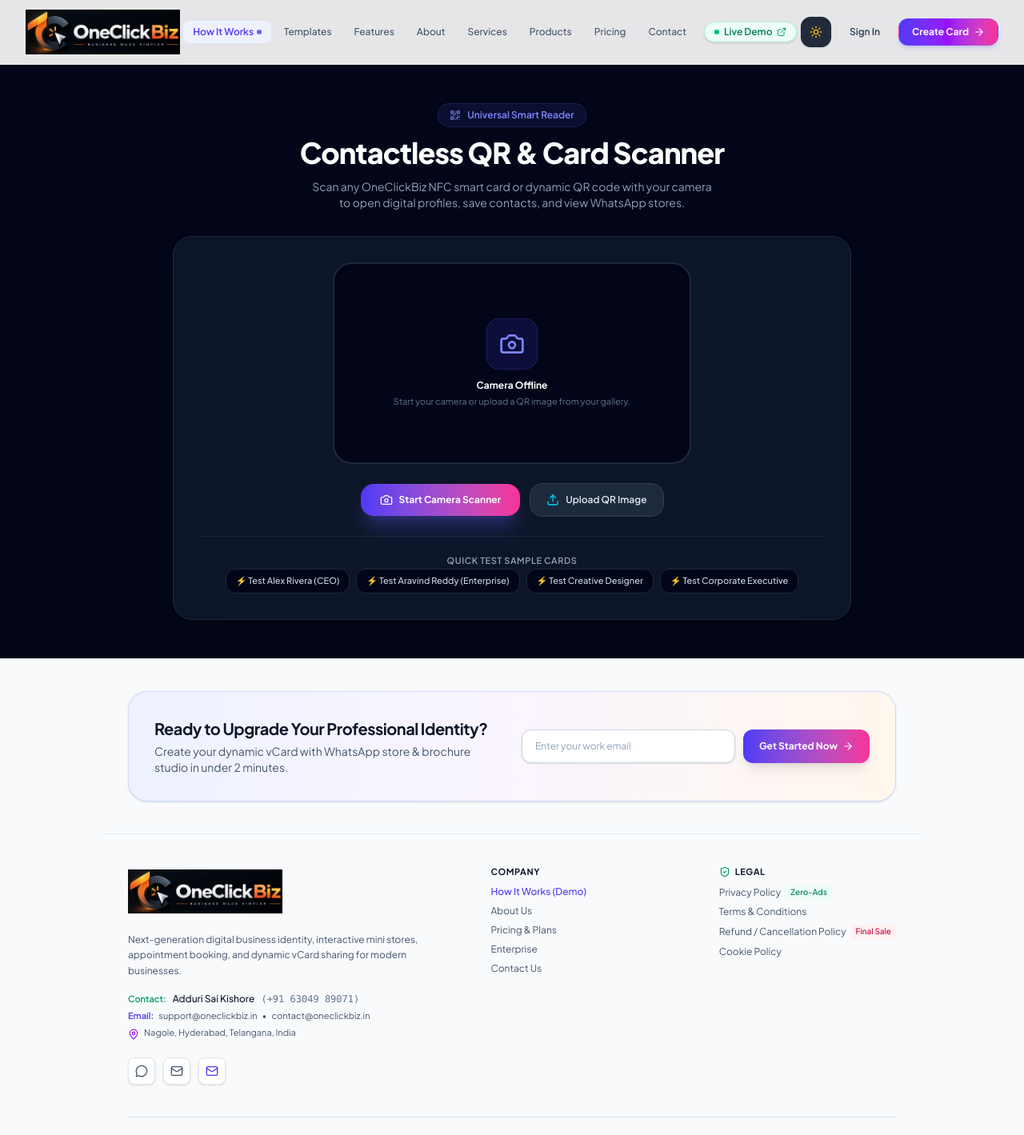
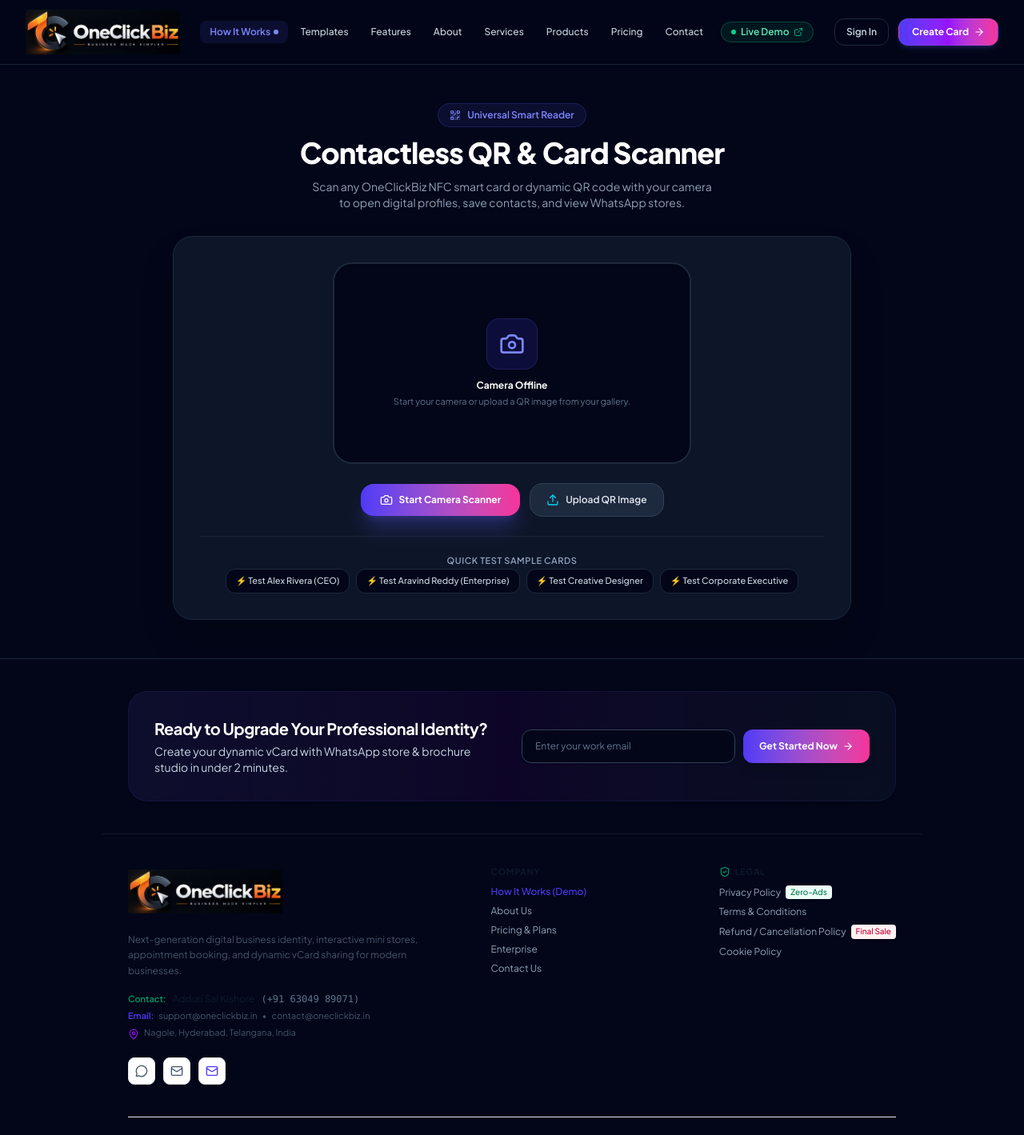
Before and after one commit to merlinflowtechnologies/oneclickbiz, a Next.js app: page /scan in a window 1280 px wide. Shown: the top 1419 px of the page at 80% size. Built offline with nearby package versions, Linux system fonts and the light colour scheme.

Commit message:
Lock dark theme permanently across mobile and desktop

```diff
--- a/src/app/globals.css
+++ b/src/app/globals.css
@@ -1,8 +1,8 @@
 @import "tailwindcss";
 
 :root {
-  --background: #ffffff;
-  --foreground: #0f172a;
+  --background: #020617;
+  --foreground: #f8fafc;
 }
 
 .dark {
--- a/src/app/layout.tsx
+++ b/src/app/layout.tsx
@@ -102,8 +102,6 @@ export const metadata: Metadata = {
 
 import Script from 'next/script';
 
-import { ThemeProvider } from '@/components/theme/ThemeProvider';
-
 export default function RootLayout({
   children,
 }: {
@@ -202,10 +200,8 @@ export default function RootLayout({
           dangerouslySetInnerHTML={{ __html: JSON.stringify(jsonLdSoftwareApp) }}
         />
       </head>
-      <body className="min-h-full flex flex-col dark:bg-slate-950 dark:text-slate-100 bg-white text-slate-900 font-sans transition-colors duration-200">
-        <ThemeProvider>
-          {children}
-        </ThemeProvider>
+      <body className="min-h-full flex flex-col bg-slate-950 text-slate-100 font-sans">
+        {children}
       </body>
     </html>
   );
--- a/src/app/page.tsx
+++ b/src/app/page.tsx
@@ -307,7 +307,7 @@ export default function LandingPage() {
   };
 
   return (
-    <div className="min-h-screen dark:bg-slate-950 dark:text-slate-100 bg-slate-50 text-slate-900 font-sans selection:bg-indigo-500 selection:text-white transition-colors duration-200">
+    <div className="min-h-screen bg-slate-950 text-slate-100 font-sans selection:bg-indigo-500 selection:text-white">
       <script
         type="application/ld+json"
         dangerouslySetInnerHTML={{ __html: JSON.stringify(jsonLdFaq) }}
--- a/src/components/navigation/Footer.tsx
+++ b/src/components/navigation/Footer.tsx
@@ -30,17 +30,17 @@ export default function Footer() {
   };
 
   return (
-    <footer className="dark:bg-slate-950 bg-slate-50 border-t dark:border-slate-800 border-slate-200 dark:text-slate-400 text-slate-600 text-xs transition-colors duration-200">
+    <footer className="bg-slate-950 border-t border-slate-800 text-slate-400 text-xs">
 
       {/* Top Banner / Newsletter */}
-      <div className="max-w-5xl mx-auto px-4 sm:px-6 lg:px-8 py-10 border-b dark:border-slate-800/60 border-slate-200">
-        <div className="grid grid-cols-1 lg:grid-cols-2 gap-6 items-center dark:bg-gradient-to-r dark:from-indigo-950/40 dark:via-purple-950/20 dark:to-slate-900/50 bg-gradient-to-r from-indigo-50 via-purple-50 to-orange-50 p-6 sm:p-8 rounded-3xl border dark:border-indigo-500/10 border-indigo-200/80 shadow-sm">
+      <div className="max-w-5xl mx-auto px-4 sm:px-6 lg:px-8 py-10 border-b border-slate-800/60">
+        <div className="grid grid-cols-1 lg:grid-cols-2 gap-6 items-center bg-gradient-to-r from-indigo-950/40 via-purple-950/20 to-slate-900/50 p-6 sm:p-8 rounded-3xl border border-indigo-500/10 shadow-sm">
           <div>
-            <h3 className="text-xl font-bold dark:text-white text-slate-900 tracking-tight">
+            <h3 className="text-xl font-bold text-white tracking-tight">
               Ready to Upgrade Your Professional Identity?
             </h3>
-            <p className="dark:text-slate-300 text-slate-600 mt-1 text-xs sm:text-sm">
-              Create your dynamic vCard with WhatsApp store & brochure studio in under 2 minutes.
+            <p className="text-slate-300 mt-1 text-xs sm:text-sm">
+              Create your dynamic vCard with WhatsApp store &amp; brochure studio in under 2 minutes.
             </p>
           </div>
           <form onSubmit={handleNewsletterSubmit} className="flex flex-col sm:flex-row gap-2.5">
@@ -50,7 +50,7 @@ export default function Footer() {
               value={newsletterEmail}
               onChange={(e) => setNewsletterEmail(e.target.value)}
               placeholder="Enter your work email"
-              className="px-4 py-3 rounded-xl dark:bg-slate-950 bg-white border dark:border-slate-700 border-slate-300 dark:text-white text-slate-900 placeholder-slate-400 text-xs focus:outline-none focus:border-indigo-500 flex-1 shadow-sm"
+              className="px-4 py-3 rounded-xl bg-slate-950 border border-slate-700 text-white placeholder-slate-500 text-xs focus:outline-none focus:border-indigo-500 flex-1 shadow-sm"
             />
             <button
               type="submit"
--- a/src/components/navigation/Navbar.tsx
+++ b/src/components/navigation/Navbar.tsx
@@ -9,7 +9,6 @@ import {
   X,
   ExternalLink
 } from 'lucide-react';
-import ThemeToggle from '@/components/theme/ThemeToggle';
 
 export default function Navbar() {
   const [mobileMenuOpen, setMobileMenuOpen] = useState(false);
@@ -27,7 +26,7 @@ export default function Navbar() {
   };
 
   return (
-    <nav className="sticky top-0 z-50 dark:bg-slate-950/90 bg-white/90 backdrop-blur-2xl border-b dark:border-slate-800/80 border-slate-200/80 transition-colors duration-200">
+    <nav className="sticky top-0 z-50 bg-slate-950/90 backdrop-blur-2xl border-b border-slate-800/80">
       <div className="max-w-7xl mx-auto px-4 sm:px-6 lg:px-8">
         <div className="flex items-center justify-between h-20">
 
@@ -45,16 +44,16 @@ export default function Navbar() {
             <Link
               href="/#demo"
               onClick={(e) => handleAnchorClick(e, 'demo')}
-              className="px-3 py-1.5 rounded-lg text-xs font-semibold text-indigo-600 dark:text-indigo-400 hover:text-indigo-700 dark:hover:text-indigo-300 bg-indigo-50 dark:bg-indigo-500/10 transition-all flex items-center gap-1"
+              className="px-3 py-1.5 rounded-lg text-xs font-semibold text-indigo-400 hover:text-indigo-300 bg-indigo-500/10 transition-all flex items-center gap-1"
             >
               <span>How It Works</span>
-              <span className="w-1.5 h-1.5 rounded-full bg-indigo-500 dark:bg-indigo-400 animate-pulse" />
+              <span className="w-1.5 h-1.5 rounded-full bg-indigo-400 animate-pulse" />
             </Link>
 
             <Link
               href="/#templates"
               onClick={(e) => handleAnchorClick(e, 'templates')}
-              className="px-3 py-1.5 rounded-lg text-xs font-medium text-slate-600 dark:text-slate-300 hover:text-slate-950 dark:hover:text-white hover:bg-slate-100 dark:hover:bg-slate-900/80 transition-all"
+              className="px-3 py-1.5 rounded-lg text-xs font-medium text-slate-300 hover:text-white hover:bg-slate-900/80 transition-all"
             >
               Templates
             </Link>
@@ -62,7 +61,7 @@ export default function Navbar() {
             <Link
               href="/#features"
               onClick={(e) => handleAnchorClick(e, 'features')}
-              className="px-3 py-1.5 rounded-lg text-xs font-medium text-slate-600 dark:text-slate-300 hover:text-slate-950 dark:hover:text-white hover:bg-slate-100 dark:hover:bg-slate-900/80 transition-all"
+              className="px-3 py-1.5 rounded-lg text-xs font-medium text-slate-300 hover:text-white hover:bg-slate-900/80 transition-all"
             >
               Features
             </Link>
@@ -70,7 +69,7 @@ export default function Navbar() {
             <Link
               href="/#about"
               onClick={(e) => handleAnchorClick(e, 'about')}
-              className="px-3 py-1.5 rounded-lg text-xs font-medium text-slate-600 dark:text-slate-300 hover:text-slate-950 dark:hover:text-white hover:bg-slate-100 dark:hover:bg-slate-900/80 transition-all"
+              className="px-3 py-1.5 rounded-lg text-xs font-medium text-slate-300 hover:text-white hover:bg-slate-900/80 transition-all"
             >
               About
             </Link>
@@ -78,7 +77,7 @@ export default function Navbar() {
             <Link
               href="/#services"
               onClick={(e) => handleAnchorClick(e, 'services')}
-              className="px-3 py-1.5 rounded-lg text-xs font-medium text-slate-600 dark:text-slate-300 hover:text-slate-950 dark:hover:text-white hover:bg-slate-100 dark:hover:bg-slate-900/80 transition-all"
+              className="px-3 py-1.5 rounded-lg text-xs font-medium text-slate-300 hover:text-white hover:bg-slate-900/80 transition-all"
             >
               Services
             </Link>
@@ -87,7 +86,7 @@ export default function Navbar() {
             <Link
               href="/#products"
               onClick={(e) => handleAnchorClick(e, 'products')}
-              className="px-3 py-1.5 rounded-lg text-xs font-medium text-slate-600 dark:text-slate-300 hover:text-slate-950 dark:hover:text-white hover:bg-slate-100 dark:hover:bg-slate-900/80 transition-all"
+              className="px-3 py-1.5 rounded-lg text-xs font-medium text-slate-300 hover:text-white hover:bg-slate-900/80 transition-all"
             >
               Products
             </Link>
@@ -95,7 +94,7 @@ export default function Navbar() {
             <Link
               href="/#pricing"
               onClick={(e) => handleAnchorClick(e, 'pricing')}
-              className="px-3 py-1.5 rounded-lg text-xs font-medium text-slate-600 dark:text-slate-300 hover:text-slate-950 dark:hover:text-white hover:bg-slate-100 dark:hover:bg-slate-900/80 transition-all"
+              className="px-3 py-1.5 rounded-lg text-xs font-medium text-slate-300 hover:text-white hover:bg-slate-900/80 transition-all"
             >
               Pricing
             </Link>
@@ -103,7 +102,7 @@ export default function Navbar() {
             <Link
               href="/#contact"
               onClick={(e) => handleAnchorClick(e, 'contact')}
-              className="px-3 py-1.5 rounded-lg text-xs font-medium text-slate-600 dark:text-slate-300 hover:text-slate-950 dark:hover:text-white hover:bg-slate-100 dark:hover:bg-slate-900/80 transition-all"
+              className="px-3 py-1.5 rounded-lg text-xs font-medium text-slate-300 hover:text-white hover:bg-slate-900/80 transition-all"
             >
               Contact
             </Link>
@@ -112,22 +111,20 @@ export default function Navbar() {
             <Link
               href="/v/alex-rivera"
               target="_blank"
-              className="ml-1.5 px-3 py-1 rounded-full text-xs font-semibold text-emerald-700 dark:text-emerald-300 bg-emerald-50 dark:bg-emerald-500/10 hover:bg-emerald-100 dark:hover:bg-emerald-500/20 border border-emerald-200 dark:border-emerald-500/30 flex items-center gap-1.5 transition-all shadow-sm group"
+              className="ml-1.5 px-3 py-1 rounded-full text-xs font-semibold text-emerald-300 bg-emerald-500/10 hover:bg-emerald-500/20 border border-emerald-500/30 flex items-center gap-1.5 transition-all shadow-sm group"
               title="Open Live Demo Business Card"
             >
-              <span className="w-1.5 h-1.5 rounded-full bg-emerald-500 dark:bg-emerald-400 animate-pulse" />
+              <span className="w-1.5 h-1.5 rounded-full bg-emerald-400 animate-pulse" />
               <span>Live Demo</span>
-              <ExternalLink className="w-3 h-3 text-emerald-600 dark:text-emerald-400/80 group-hover:text-emerald-700 dark:group-hover:text-emerald-300 transition-colors" />
+              <ExternalLink className="w-3 h-3 text-emerald-400/80 group-hover:text-emerald-300 transition-colors" />
             </Link>
           </div>
 
-          {/* Desktop Right Action CTAs + Theme Toggle */}
-          <div className="hidden sm:flex items-center space-x-2">
-            <ThemeToggle />
-
+          {/* Desktop Right Action CTAs */}
+          <div className="hidden sm:flex items-center space-x-3">
             <Link
               href="/login"
-              className="px-3.5 py-2 rounded-xl text-xs font-semibold text-slate-700 dark:text-slate-300 hover:text-slate-950 dark:hover:text-white hover:bg-slate-100 dark:hover:bg-slate-900/80 border border-slate-200 dark:border-slate-800 transition-all"
+              className="px-3.5 py-2 rounded-xl text-xs font-semibold text-slate-300 hover:text-white hover:bg-slate-900/80 border border-slate-800 transition-all"
             >
               Sign In
             </Link>
@@ -141,12 +138,11 @@ export default function Navbar() {
             </Link>
           </div>
 
-          {/* Mobile menu trigger & ThemeToggle */}
+          {/* Mobile menu trigger */}
           <div className="flex lg:hidden items-center gap-2">
-            <ThemeToggle />
             <button
               onClick={() => setMobileMenuOpen(!mobileMenuOpen)}
-              className="p-2 rounded-xl text-slate-600 dark:text-slate-400 hover:text-slate-950 dark:hover:text-white bg-slate-100 dark:bg-slate-900 border border-slate-200 dark:border-slate-800"
+              className="p-2 rounded-xl text-slate-400 hover:text-white bg-slate-900 border border-slate-800"
               aria-label="Toggle Menu"
             >
               {mobileMenuOpen ? <X className="w-5 h-5" /> : <Menu className="w-5 h-5" />}
@@ -158,7 +154,7 @@ export default function Navbar() {
 
       {/* Mobile Drawer */}
       {mobileMenuOpen && (
-        <div className="lg:hidden border-b dark:border-slate-800 border-slate-200 dark:bg-slate-950/95 bg-white/95 backdrop-blur-2xl px-5 pt-3 pb-6 space-y-2 animate-in fade-in slide-in-from-top-3">
+        <div className="lg:hidden border-b border-slate-800 bg-slate-950/95 backdrop-blur-2xl px-5 pt-3 pb-6 space-y-2 animate-in fade-in slide-in-from-top-3">
           <Link
             href="/#demo"
             onClick={(e) => handleAnchorClick(e, 'demo')}
```
